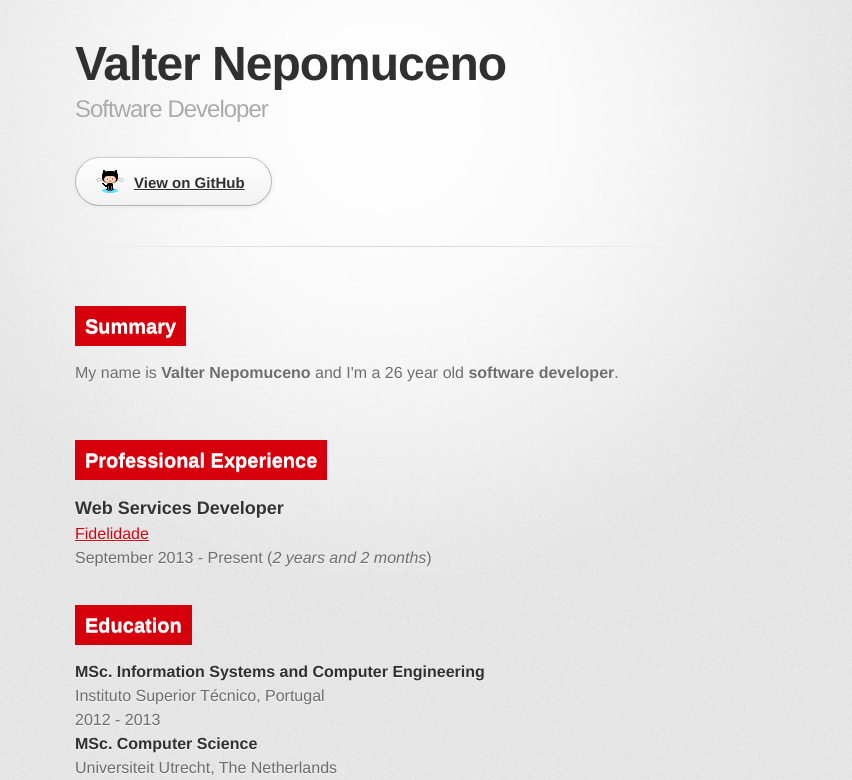
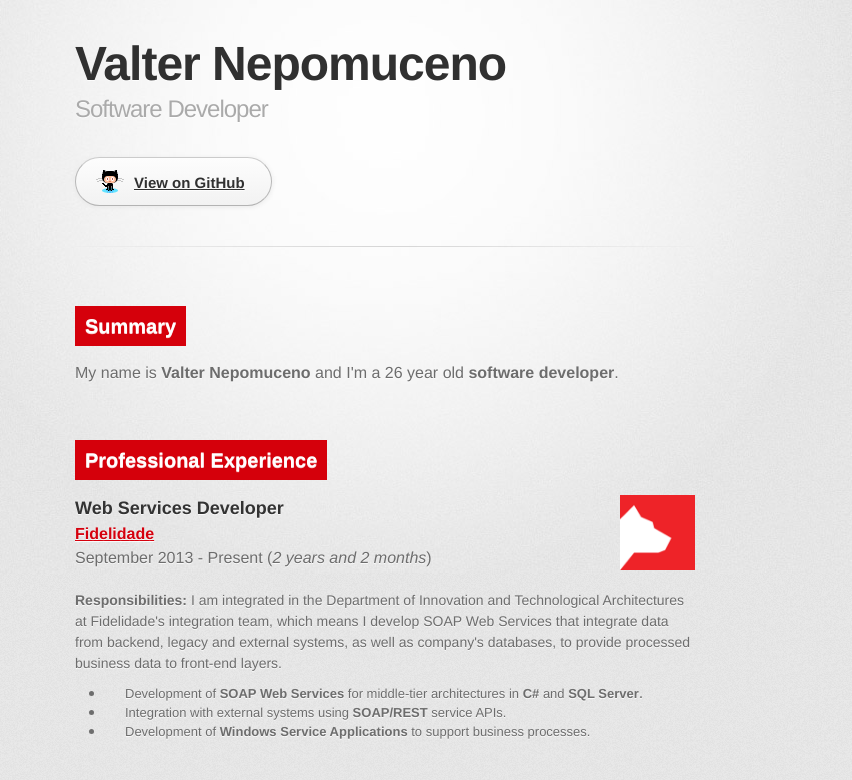
Before and after one commit to Vnepomuceno/vnepomuceno.github.io, a plain HTML site: page index.html in a window 1280 px wide. Shown: the top 780 px of the page, without its empty margins (255-1107 px from the left). Drawn offline with Linux system fonts and the light colour scheme; a web font is replaced by a local one.

Commit message:
Added job description and company logo

```diff
--- a/index.html
+++ b/index.html
@@ -41,9 +41,24 @@
 <span class="sectionTitle">
 <a id="designer-templates" class="anchor" href="#designer-templates" aria-hidden="true"><span class="octicon octicon-link"></span></a>Professional Experience</span>
 
-<p class="jobTitle">Web Services Developer</p>
-<span><a href="http://fidelidade.pt">Fidelidade</a></span><br/>
-<span>September 2013 - Present (<span id="fidelidadeRange"></span>)
+<div class="companyDescriptionDiv">
+  <div style="display:block;position:absolute;">
+    <p class="jobTitle">Web Services Developer</p>
+    <span><a href="http://fidelidade.pt"><strong>Fidelidade</strong></a></span><br/>
+    <span>September 2013 - Present (<span id="fidelidadeRange"></span>)
+  </div>
+  <div style="display:block;float:right">
+    <div class="companyLogo"><a href="http://fidelidade.pt"><img src="images/fidelidade-logo.png" style="width:75px; height:75px"></a></div>
+  </div>
+</div>
+
+<div style="font-size:14px"><strong>Responsibilities:</strong> I am integrated in the Department of Innovation and Technological Architectures at Fidelidade's integration team, which means I develop SOAP Web Services that integrate data from backend, legacy and external systems, as well as company's databases, to provide processed business data to front-end layers.</div>
+
+<ul style="margin:10px 0 0 30px;line-height:18px;">
+  <li><small>Development of <strong>SOAP Web Services</strong> for middle-tier architectures in <strong>C#</strong> and <strong>SQL Server</strong></small>.</li>
+  <li><small>Integration with external systems using <strong>SOAP/REST</strong> service APIs.</small></li>
+  <li><small>Development of <strong>Windows Service Applications</strong> to support business processes.</small></li>
+</ul>
 
 <script type="text/javascript">
   document.getElementById('fidelidadeRange').innerHTML = getDifferenceDatesNatLang(new Date('2013-09-01'), new Date());
--- a/stylesheets/stylesheet.css
+++ b/stylesheets/stylesheet.css
@@ -403,3 +403,10 @@ small {
   width: auto;
   display: inline-block;
 }
+
+.companyDescriptionDiv {
+  margin: 0 auto;
+  padding: 0;
+  overflow: auto;
+  margin-bottom: 20px;
+}
```
Also changed, not shown: images/fidelidade-logo.png (added).
